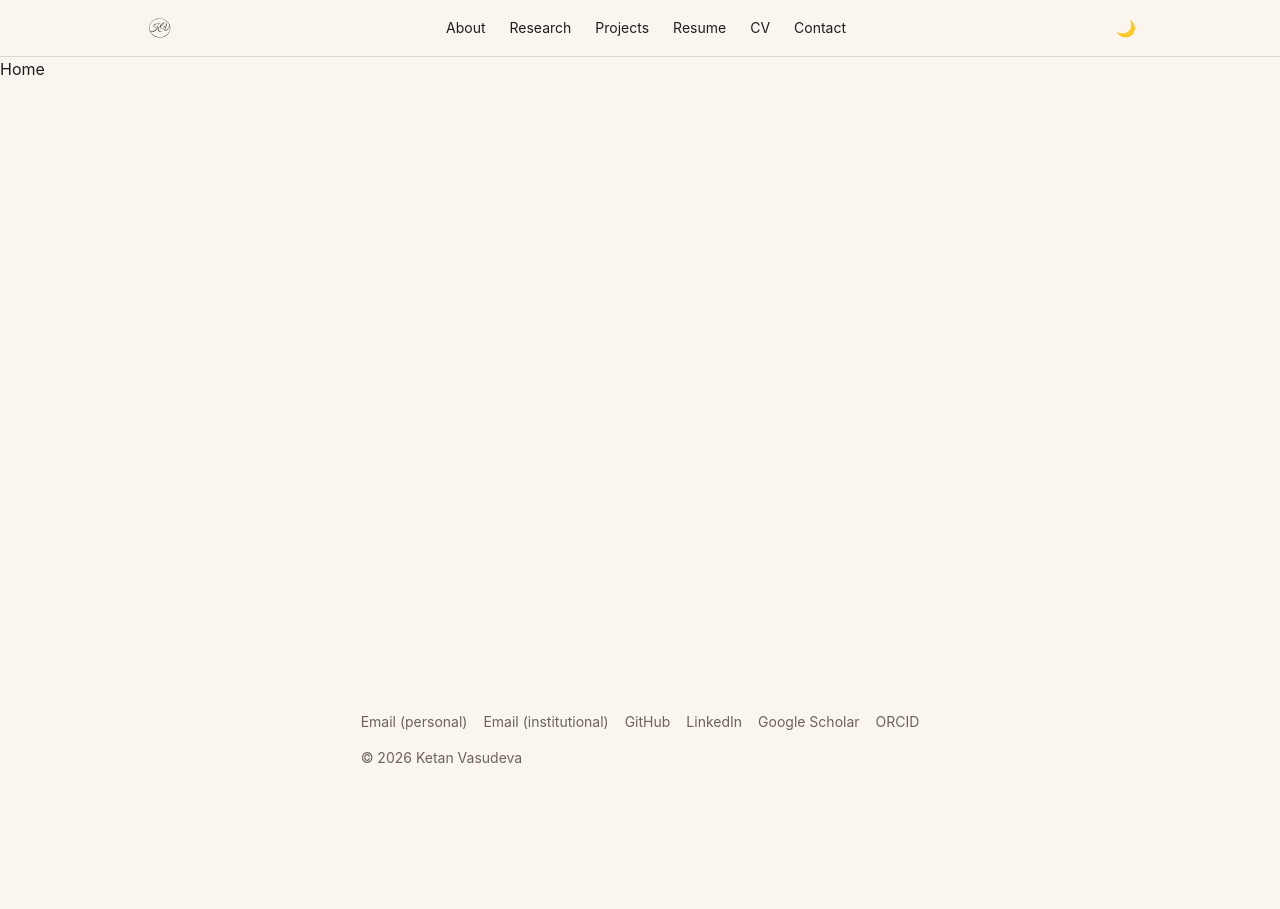
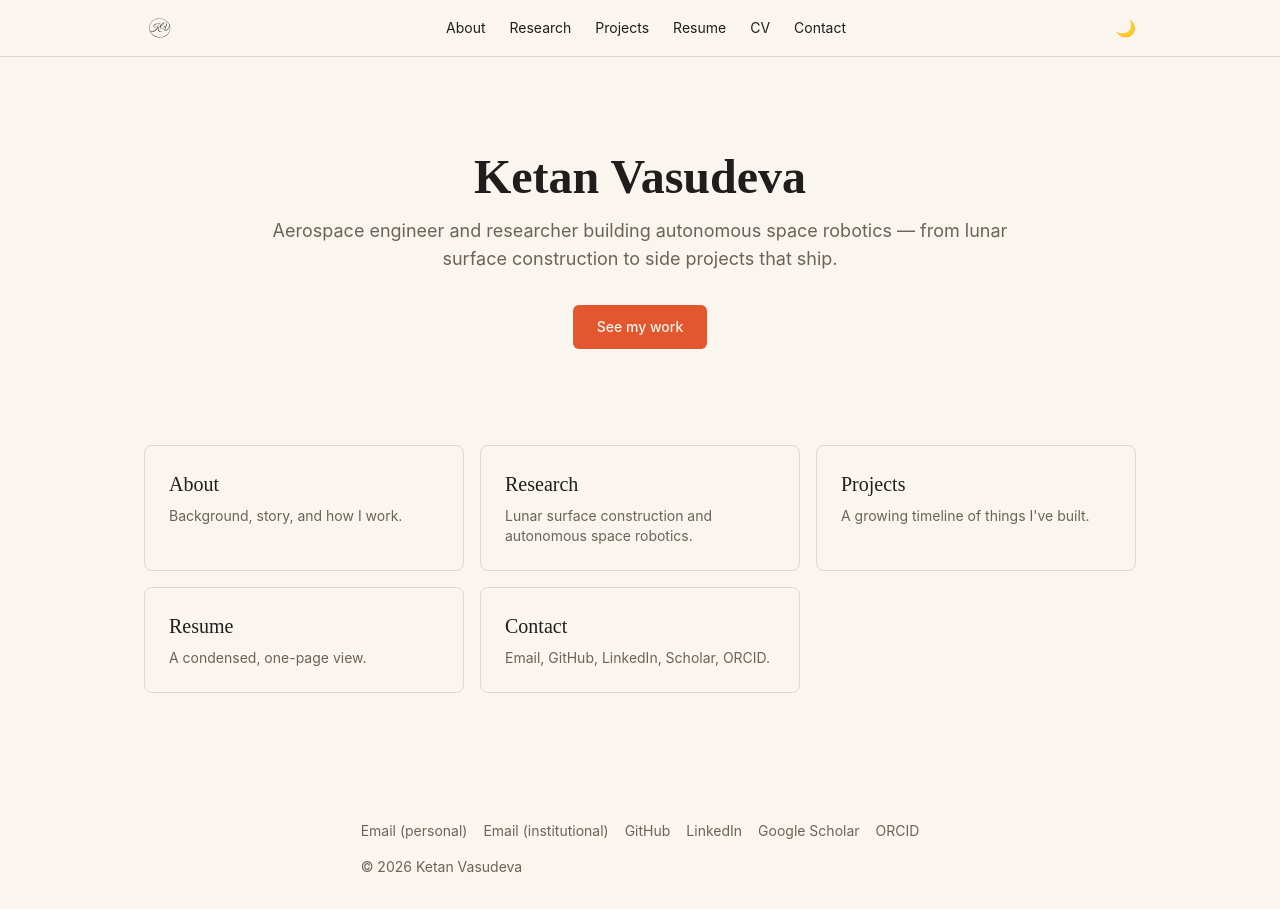
Before and after one commit to natek1234/personal_website, a React (Vite) app: page / in a window 1280 px wide. Before the commit the page ends 800 px from the top, so only its background shows below. Built offline with nearby package versions, Linux system fonts and the light colour scheme.

Commit message:
feat: build Home page with hero and teaser tiles

```diff
--- a/src/pages/Home.tsx
+++ b/src/pages/Home.tsx
@@ -1,3 +1,47 @@
+import { Link } from 'react-router-dom';
+import { SEO } from '../components/SEO';
+
+const TILES = [
+  { to: '/about', label: 'About', blurb: 'Background, story, and how I work.' },
+  { to: '/research', label: 'Research', blurb: 'Lunar surface construction and autonomous space robotics.' },
+  { to: '/projects', label: 'Projects', blurb: 'A growing timeline of things I\'ve built.' },
+  { to: '/resume', label: 'Resume', blurb: 'A condensed, one-page view.' },
+  { to: '/contact', label: 'Contact', blurb: 'Email, GitHub, LinkedIn, Scholar, ORCID.' },
+];
+
 export function Home() {
-  return <h1>Home</h1>;
+  return (
+    <>
+      <SEO
+        title="Home"
+        description="Ketan Vasudeva — aerospace engineer, researcher, and builder working at the intersection of academic research and applied robotics."
+        path="/"
+      />
+      <section className="mx-auto flex max-w-3xl flex-col gap-4 px-4 py-24 text-center">
+        <h1 className="font-display text-5xl font-semibold">Ketan Vasudeva</h1>
+        <p className="font-body text-lg text-muted-light dark:text-muted-dark">
+          Aerospace engineer and researcher building autonomous space robotics — from lunar surface construction to
+          side projects that ship.
+        </p>
+        <Link
+          to="/projects"
+          className="mx-auto mt-4 rounded-md bg-accent-light px-6 py-3 font-body text-sm font-medium text-base-light dark:bg-accent-dark"
+        >
+          See my work
+        </Link>
+      </section>
+      <section className="mx-auto grid max-w-5xl grid-cols-1 gap-4 px-4 pb-24 sm:grid-cols-2 md:grid-cols-3">
+        {TILES.map((tile) => (
+          <Link
+            key={tile.to}
+            to={tile.to}
+            className="rounded-lg border border-muted-light/20 p-6 transition hover:border-accent-light dark:hover:border-accent-dark"
+          >
+            <h2 className="font-display text-xl">{tile.label}</h2>
+            <p className="mt-2 text-sm text-muted-light dark:text-muted-dark">{tile.blurb}</p>
+          </Link>
+        ))}
+      </section>
+    </>
+  );
 }
```
Also changed, not shown: 1 other file (tests, documents, lock files or other folders).
